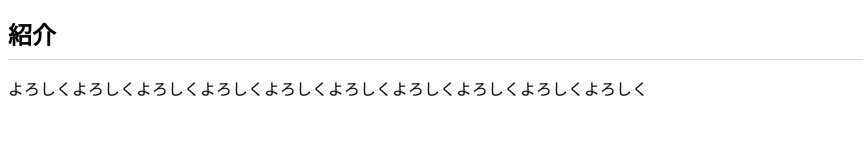
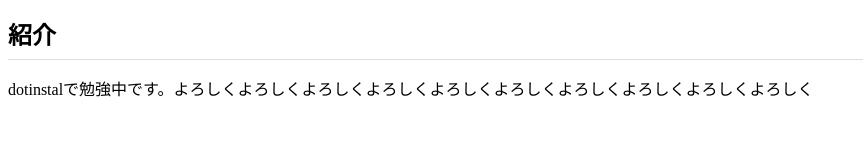
Before and after one commit to ryowebmanage/ryowebmanage.github.io, a plain HTML site: page index.html in a window 1280 px wide. Shown: the whole page, without its empty margins (0-863 px from the left). Drawn offline with Linux system fonts and the light colour scheme.

Commit message:
Add files via upload

```diff
--- a/index.html
+++ b/index.html
@@ -9,7 +9,7 @@
 </head>
 <body>
   <h1>紹介</h1>
-  <p>よろしくよろしくよろしくよろしくよろしくよろしくよろしくよろしくよろしくよろしく</p>
+  <p>dotinstalで勉強中です。よろしくよろしくよろしくよろしくよろしくよろしくよろしくよろしくよろしくよろしく</p>
 </body>
 
 </html>
```
